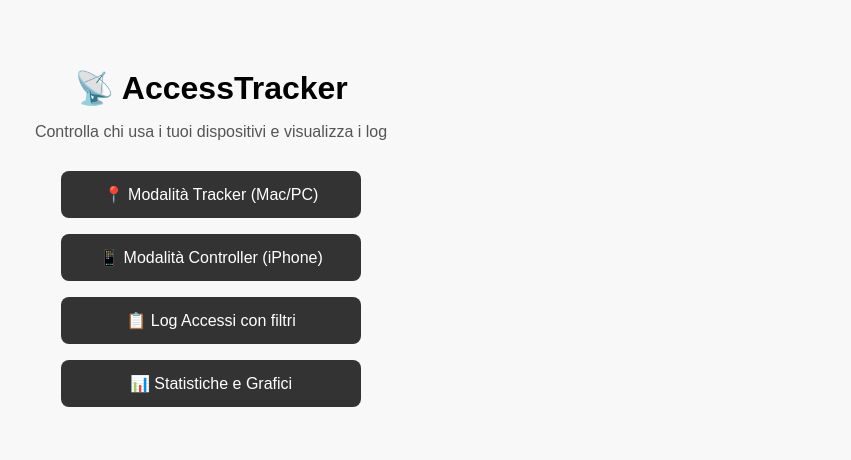
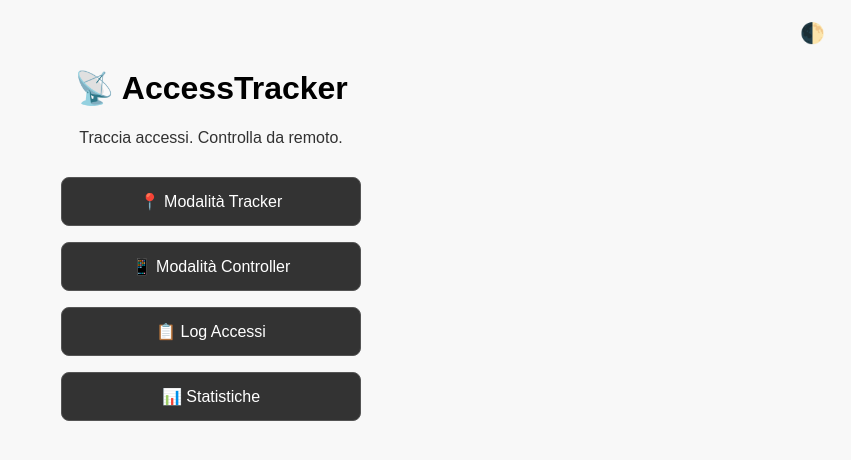
Before and after one commit to pezzaliapp/AccessTracker_Remote_Control, a plain HTML site: page index.html in a window 1280 px wide. Shown: the whole page, without its empty margins (429-1280 px from the left). Drawn offline with Linux system fonts and the light colour scheme.

Commit message:
Add files via upload

```diff
--- a/index.html
+++ b/index.html
@@ -1,25 +1,38 @@
 <!DOCTYPE html>
-<html lang="it">
+<html lang="it" data-theme="">
 <head>
   <meta charset="UTF-8" />
-  <meta name="viewport" content="width=device-width, initial-scale=1.0" />
-  <title>AccessTracker – Dashboard</title>
+  <meta name="viewport" content="width=device-width, initial-scale=1.0"/>
+  <title>AccessTracker</title>
   <link rel="manifest" href="manifest.json" />
   <link rel="icon" href="icon/accesstracker-icon-192.png" />
   <meta name="theme-color" content="#202124" />
   <style>
+    :root {
+      --bg-light: #f8f8f8;
+      --text-light: #000;
+      --bg-dark: #000;
+      --text-dark: #fff;
+      --button-bg-light: #333;
+      --button-bg-dark: #1f1f1f;
+    }
+    html[data-theme='light'] {
+      background: var(--bg-light);
+      color: var(--text-light);
+    }
+    html[data-theme='dark'] {
+      background: var(--bg-dark);
+      color: var(--text-dark);
+    }
     body {
       font-family: sans-serif;
-      background: #f8f8f8;
       text-align: center;
       padding: 40px;
-    }
-    h1 {
-      margin-bottom: 10px;
+      transition: all 0.3s ease;
     }
     .desc {
-      color: #555;
       margin-bottom: 30px;
+      opacity: 0.8;
     }
     .buttons {
       display: flex;
@@ -32,29 +45,67 @@
       display: block;
       padding: 14px 20px;
       font-size: 16px;
-      background: #333;
-      color: white;
       text-decoration: none;
       border-radius: 8px;
+      border: 1px solid #555;
       transition: background 0.3s;
     }
-    a.button:hover {
-      background: #555;
+    html[data-theme='light'] a.button {
+      background: var(--button-bg-light);
+      color: white;
+    }
+    html[data-theme='dark'] a.button {
+      background: var(--button-bg-dark);
+      color: white;
+    }
+    #themeToggle {
+      position: fixed;
+      top: 20px;
+      right: 20px;
+      font-size: 20px;
+      background: none;
+      border: none;
+      cursor: pointer;
+      color: inherit;
     }
   </style>
 </head>
 <body>
+  <button id="themeToggle" title="Cambia tema">🌓</button>
+
   <h1>📡 AccessTracker</h1>
-  <p class="desc">Controlla chi usa i tuoi dispositivi e visualizza i log</p>
+  <p class="desc">Traccia accessi. Controlla da remoto.</p>
 
   <div class="buttons">
-    <a href="tracker.html" class="button">📍 Modalità Tracker (Mac/PC)</a>
-    <a href="controller.html" class="button">📱 Modalità Controller (iPhone)</a>
-    <a href="accessi_dashboard_completo.html" class="button">📋 Log Accessi con filtri</a>
-    <a href="accessi_grafici_completo.html" class="button">📊 Statistiche e Grafici</a>
+    <a href="tracker.html" class="button">📍 Modalità Tracker</a>
+    <a href="controller.html" class="button">📱 Modalità Controller</a>
+    <a href="accessi_dashboard_completo.html" class="button">📋 Log Accessi</a>
+    <a href="accessi_grafici_completo.html" class="button">📊 Statistiche</a>
   </div>
 
   <script>
+    // imposta il tema automatico
+    const systemPrefersDark = window.matchMedia('(prefers-color-scheme: dark)').matches;
+    const savedTheme = localStorage.getItem('theme');
+    const htmlTag = document.documentElement;
+
+    function applyTheme(theme) {
+      htmlTag.setAttribute('data-theme', theme);
+      localStorage.setItem('theme', theme);
+    }
+
+    if (savedTheme) {
+      applyTheme(savedTheme);
+    } else {
+      applyTheme(systemPrefersDark ? 'dark' : 'light');
+    }
+
+    document.getElementById('themeToggle').addEventListener('click', () => {
+      const current = htmlTag.getAttribute('data-theme');
+      applyTheme(current === 'dark' ? 'light' : 'dark');
+    });
+
+    // registra service worker
     if ('serviceWorker' in navigator) {
       navigator.serviceWorker.register('service-worker.js')
         .then(reg => console.log("✅ Service Worker registrato"))
```
